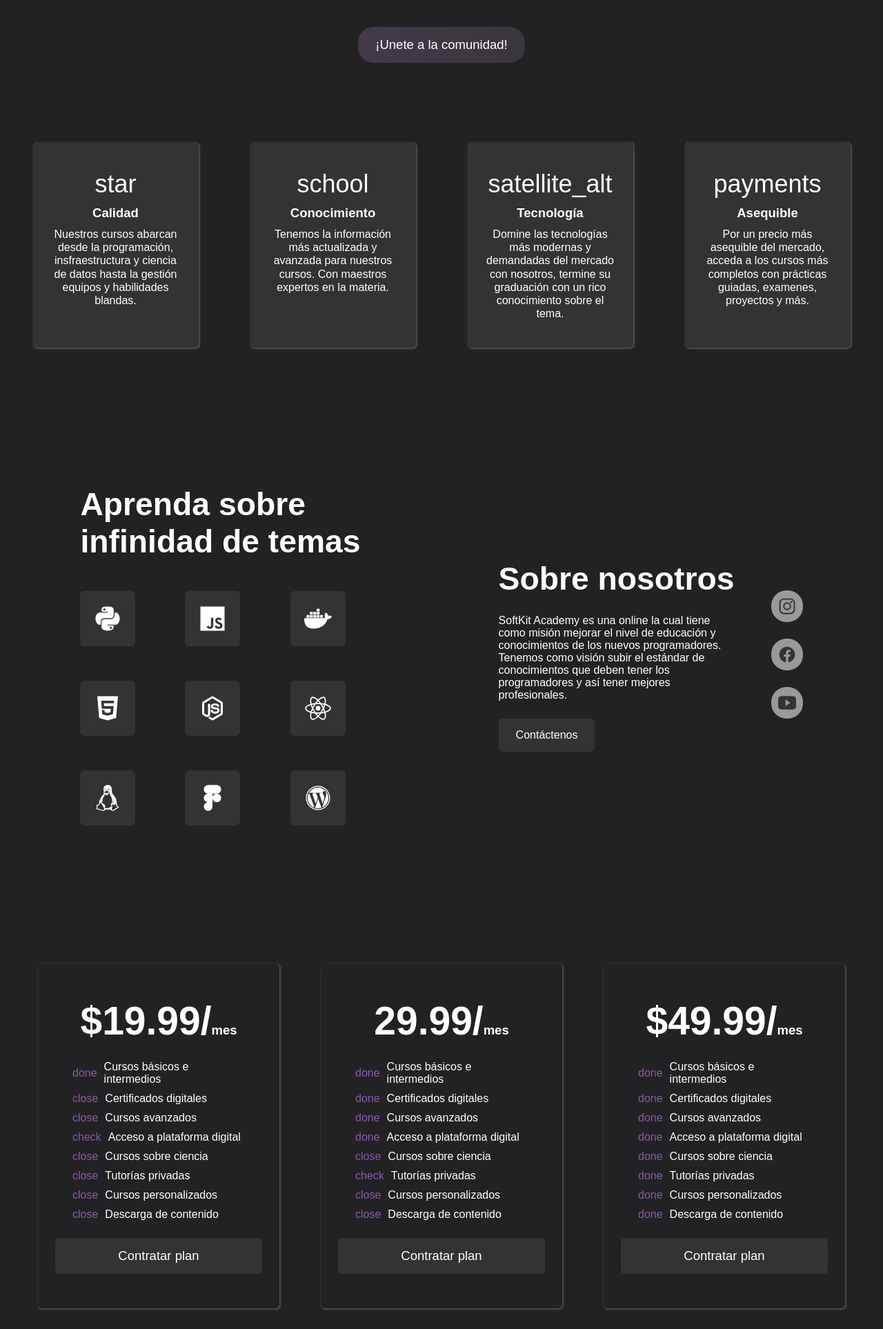
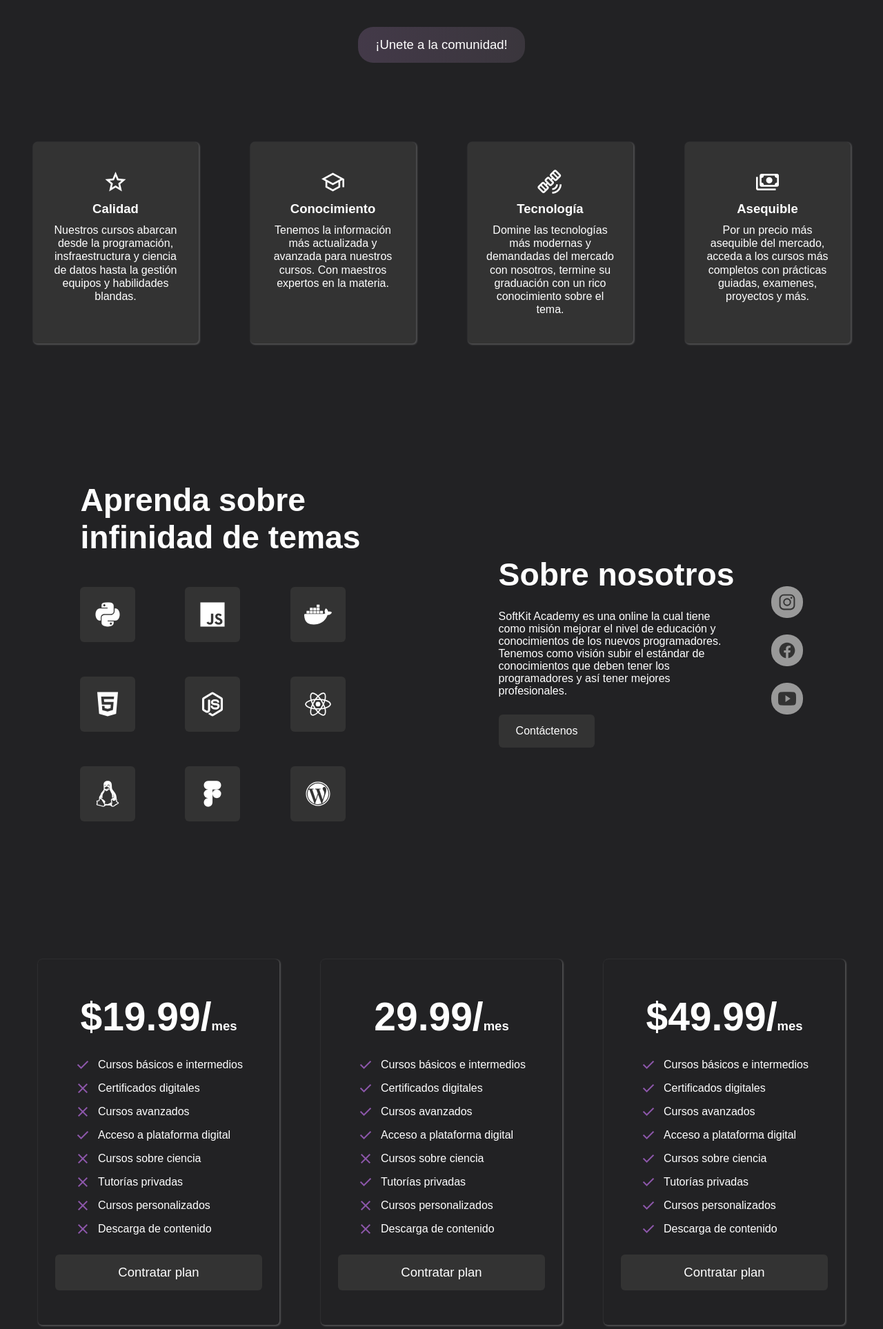
Before and after one commit to EssEnemiGz/SoftKit-Academy, a Flask app: page / in a window 1280 px wide. Shown: the part 345-2272 px from the top of the page at 69% size. Run offline with Flask 3, Linux system fonts and the light colour scheme.

Commit message:
"Added Google Icons"

```diff
--- a/templates/index.html
+++ b/templates/index.html
@@ -21,13 +21,12 @@
         gtag('config', 'G-SL2ETMM2GN');
     </script>
 
-
     <!-- GOOGLE FONTS -->
     <!-- <link rel="preconnect" href="https://fonts.googleapis.com"> -->
     <!-- <link rel="preconnect" href="https://fonts.gstatic.com" crossorigin> -->
     <!-- GOOGLE ICONS -->
-    <!-- <link rel="stylesheet"
-        href="https://fonts.googleapis.com/css2?family=Material+Symbols+Outlined:opsz,wght,FILL,GRAD@20..48,100..700,0..1,-50..200" /> -->
+    <link rel="stylesheet"
+        href="https://fonts.googleapis.com/css2?family=Material+Symbols+Outlined:opsz,wght,FILL,GRAD@20..48,100..700,0..1,-50..200" />
 
     <!-- IONIC ICONS -->
     <script type="module" src="https://unpkg.com/ionicons@7.1.0/dist/ionicons/ionicons.esm.js"></script>
```
